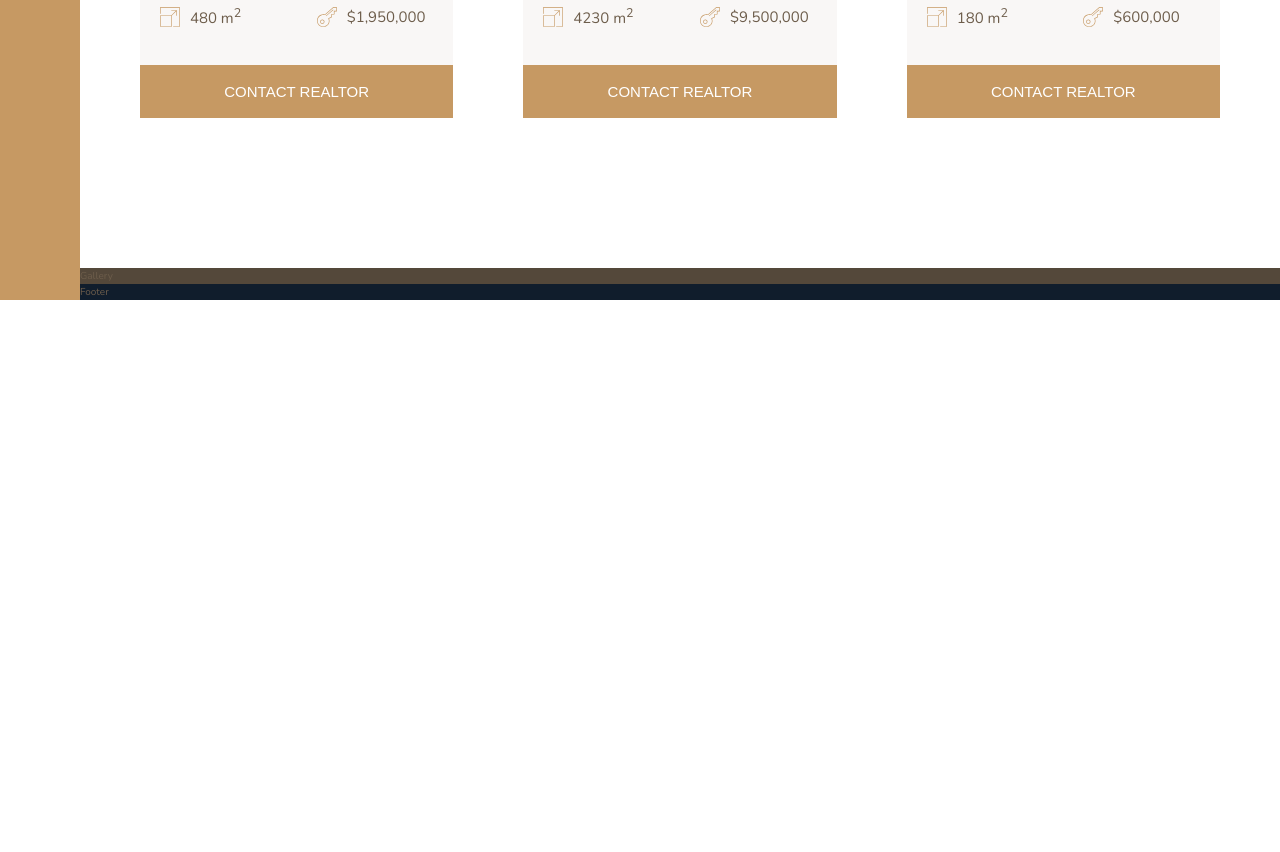
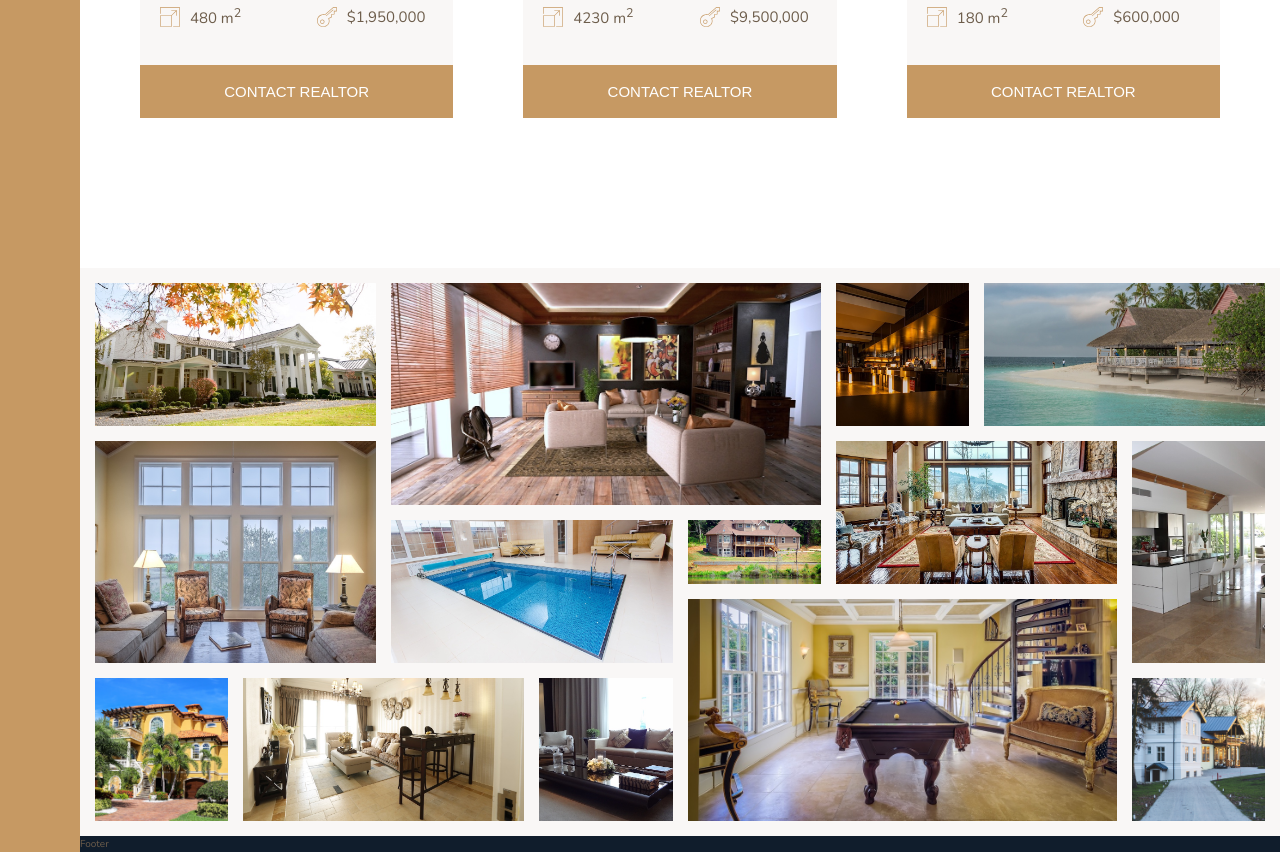
Before and after one commit to Kristof1992/UDEMY_ADVANCED_CSS_SASS, a website: page Nexter/starter/index.html in a window 1280 px wide. Shown: the part 2808-3660 px from the top of the page. Before the commit the page ends 3108 px from the top, so only its background shows below. Drawn offline with nearby package versions, Linux system fonts and the light colour scheme.

Commit message:
Gallery Section - object-fit property

```diff
--- a/Nexter/starter/index.html
+++ b/Nexter/starter/index.html
@@ -320,11 +320,74 @@
             <button class="btn home__btn">Contact realtor</button>
         </div>
 
-
     </section>
 
     <section class="gallery">
-        Gallery
+
+        <!--
+            EMMET for code below
+
+            (figure.gallery__item.gallery__item--$>.gallery__img[src="img/gal-$.jpeg"][alt="Gallery image $"])
+            *14
+         -->
+
+
+        <figure class="gallery__item gallery__item--1">
+            <img src="img/gal-1.jpeg" alt="Gallery image 1" class="gallery__img">
+        </figure>
+
+        <figure class="gallery__item gallery__item--2">
+            <img src="img/gal-2.jpeg" alt="Gallery image 2" class="gallery__img">
+        </figure>
+
+        <figure class="gallery__item gallery__item--3">
+            <img src="img/gal-3.jpeg" alt="Gallery image 3" class="gallery__img">
+        </figure>
+
+        <figure class="gallery__item gallery__item--4">
+            <img src="img/gal-4.jpeg" alt="Gallery image 4" class="gallery__img">
+        </figure>
+
+        <figure class="gallery__item gallery__item--5">
+            <img src="img/gal-5.jpeg" alt="Gallery image 5" class="gallery__img">
+        </figure>
+
+        <figure class="gallery__item gallery__item--6">
+            <img src="img/gal-6.jpeg" alt="Gallery image 6" class="gallery__img">
+        </figure>
+
+        <figure class="gallery__item gallery__item--7">
+            <img src="img/gal-7.jpeg" alt="Gallery image 7" class="gallery__img">
+        </figure>
+
+        <figure class="gallery__item gallery__item--8">
+            <img src="img/gal-8.jpeg" alt="Gallery image 8" class="gallery__img">
+        </figure>
+
+        <figure class="gallery__item gallery__item--9">
+            <img src="img/gal-9.jpeg" alt="Gallery image 9" class="gallery__img">
+        </figure>
+
+        <figure class="gallery__item gallery__item--10">
+            <img src="img/gal-10.jpeg" alt="Gallery image 10" class="gallery__img">
+        </figure>
+
+        <figure class="gallery__item gallery__item--11">
+            <img src="img/gal-11.jpeg" alt="Gallery image 11" class="gallery__img">
+        </figure>
+
+        <figure class="gallery__item gallery__item--12">
+            <img src="img/gal-12.jpeg" alt="Gallery image 12" class="gallery__img">
+        </figure>
+
+        <figure class="gallery__item gallery__item--13">
+            <img src="img/gal-13.jpeg" alt="Gallery image 13" class="gallery__img">
+        </figure>
+
+        <figure class="gallery__item gallery__item--14">
+            <img src="img/gal-14.jpeg" alt="Gallery image 13" class="gallery__img">
+        </figure>
+
     </section>
 
     <footer class="footer">
--- a/Nexter/starter/sass/_gallery.scss
+++ b/Nexter/starter/sass/_gallery.scss
@@ -1,4 +1,93 @@
 .gallery {
-    background-color: $color-grey-dark-1;
+    background-color: $color-grey-light-1;
     grid-column: full-start / full-end;
+
+    display: grid;
+    grid-template-columns: repeat(8, 1fr);
+    grid-template-rows: repeat(7, 5vw);
+    gap: 1.5rem;
+    padding: 1.5rem;
+
+    &__item {
+        &--1 {
+            grid-row: 1 / 3;
+            grid-column: 1 / 3;
+        }
+
+        &--2 {
+            grid-row: 1 / span 3;
+            grid-column: 3 / span 3;
+        }
+
+        &--3 {
+            grid-row: span 2;
+            grid-column: span 1;
+        }
+
+        &--4 {
+            grid-row: span 2;
+            grid-column: span 2;
+        }
+
+        &--5 {
+            grid-row: span 3;
+            grid-column: span 2;
+        }
+
+        &--6 {
+            grid-row: 4 / span 2;
+            grid-column: 3 / span 2;
+        }
+
+        &--7 {
+            grid-row: 4 / span 1;
+            grid-column: 5 / span 1;
+        }
+
+        &--8 {
+            grid-row: 3 / span 2;
+            grid-column: 6 / span 2;
+        }
+
+        &--9 {
+            grid-row: 3 / span 3;
+            grid-column: 8 / span 1;
+        }
+
+        &--10 {
+            grid-row: 6 / span 2;
+            grid-column: 1 / span 1;
+        }
+
+        &--11 {
+            grid-row: 6 / span 2;
+            grid-column: 2 / span 2;
+        }
+
+        &--12 {
+            grid-row: 6 / span 2;
+            grid-column: 4 / span 1;
+        }
+
+        &--13 {
+            grid-row: 5 / span 3;
+            grid-column: 5 / span 3;
+        }
+
+        &--14 {
+            grid-row: 6 / span 2;
+            grid-column: 8 / span 1;
+        }
+    }
+
+    &__img {
+        // Object-fit
+        object-fit: cover;
+        // X Y for position
+        object-position: 50% 100%;
+        width: 100%;
+        height: 100%;
+        display: block;
+
+    }
 }
```
Also changed, not shown: Nexter/starter/css/style.css.
